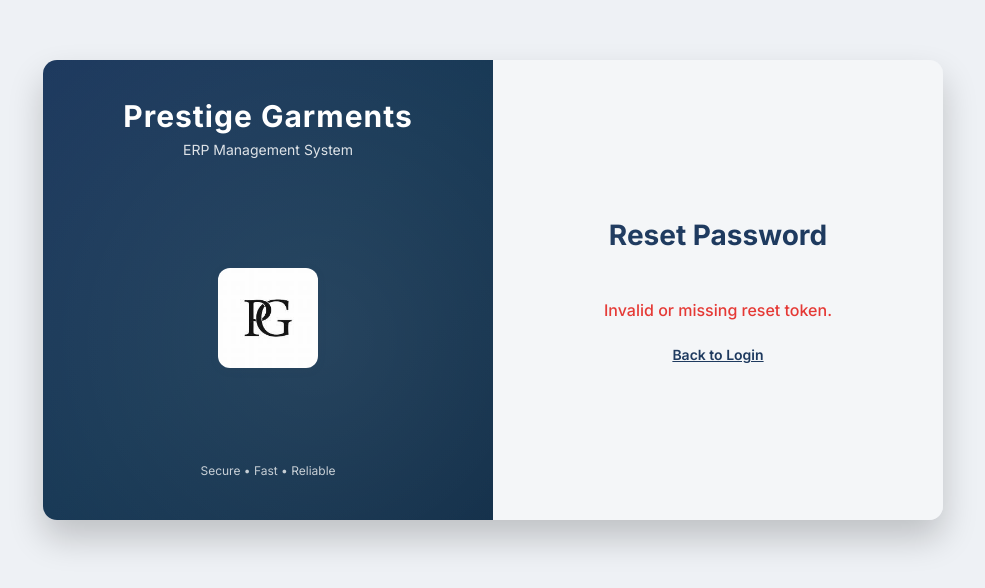
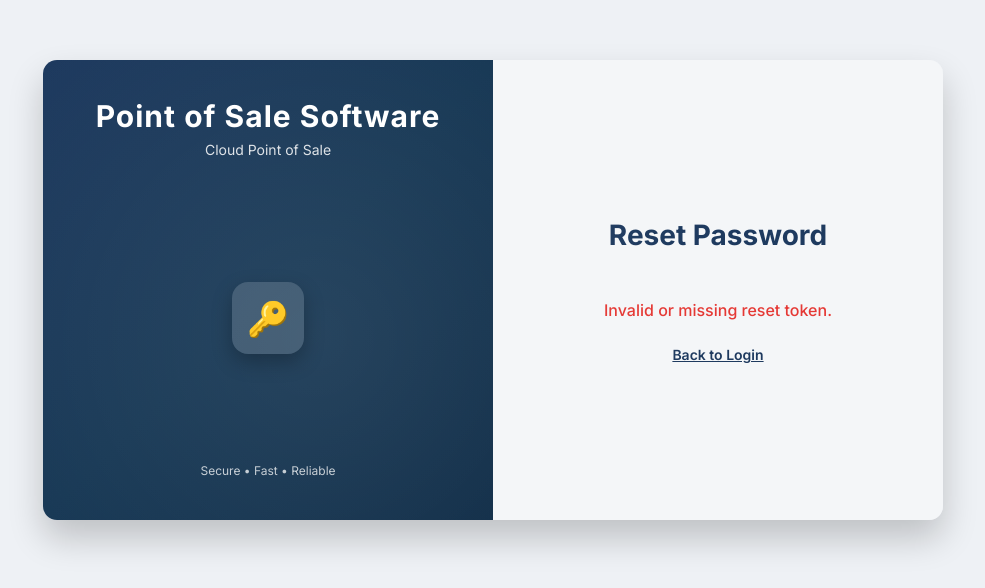
Before and after one commit to preyansh1409/pos-copy, a React (Vite) app in the folder frontend/: page /reset-password in a window 1280 px wide. Shown: the part 110-698 px from the top of the page, without its empty margins (147-1132 px from the left). Built offline with nearby package versions, Linux system fonts and the light colour scheme.

Commit message:
feat: complete neutralization of branding headings across all screens

```diff
--- a/frontend/src/AdminDashboard/Sidebar.jsx
+++ b/frontend/src/AdminDashboard/Sidebar.jsx
@@ -114,7 +114,7 @@ export default function Sidebar() {
                             textAlign: 'center',
                             maxWidth: '180px'
                         }}>
-                            {localStorage.getItem('business_name') || 'Prestige Garments'}
+                            {localStorage.getItem('business_name') || 'Point of Sale Software'}
                         </span>
                         <img
                             src={localStorage.getItem('logo_url') || '/logo.jpg'}
--- a/frontend/src/AdminLogin/ResetPassword.jsx
+++ b/frontend/src/AdminLogin/ResetPassword.jsx
@@ -71,11 +71,11 @@ export default function ResetPassword() {
 
                 <div className="admin-left-panel">
                     <div className="brand-wrapper">
-                        <h1 className="brand-title">Prestige Garments</h1>
-                        <p className="brand-subtitle">ERP Management System</p>
+                        <h1 className="brand-title">Point of Sale Software</h1>
+                        <p className="brand-subtitle">Cloud Point of Sale</p>
                     </div>
                     <div style={{ display: 'flex', justifyContent: 'center', alignItems: 'center', margin: '32px 0 18px 0' }}>
-                        <img src="/logo.jpg" alt="PG Logo" style={{ width: 100, height: 100, objectFit: 'contain', borderRadius: 12, boxShadow: '0 2px 8px rgba(44,62,80,0.10)' }} />
+                        <div className="pos-icon">🔑</div>
                     </div>
                     <div className="left-footer">Secure • Fast • Reliable</div>
                 </div>
--- a/frontend/src/Billing/Billing.jsx
+++ b/frontend/src/Billing/Billing.jsx
@@ -804,7 +804,7 @@ export default function Billing() {
                 </div>
                 <div className="brand-section" style={{ justifyContent: 'center' }}>
                     <div className="brand-text" style={{ textAlign: 'center' }}>
-                        <h2>{localStorage.getItem('business_name') || 'Prestige Garments'}</h2>
+                        <h2>{localStorage.getItem('business_name') || 'Point of Sale Software'}</h2>
                         <span>Billing Terminal</span>
                     </div>
                 </div>
--- a/frontend/src/DailyCollection/DailyCollection.jsx
+++ b/frontend/src/DailyCollection/DailyCollection.jsx
@@ -649,7 +649,7 @@ export default function DailyCollection({ standalone = true, initialTab = "summa
                         style={{ width: 40, height: 40, objectFit: 'contain', borderRadius: '4px' }}
                     />
                     <div>
-                        <div className="dc-brand-name">{localStorage.getItem('business_name') || 'Prestige Garments'}</div>
+                        <div className="dc-brand-name">{localStorage.getItem('business_name') || 'Point of Sale Software'}</div>
                         <div className="dc-brand-sub">Daily Collection</div>
                     </div>
                 </div>
--- a/frontend/src/Print/Print.jsx
+++ b/frontend/src/Print/Print.jsx
@@ -142,7 +142,7 @@ export default function Print() {
         <div className="invoice-header-centered">
           <div className="brand-info">
             <img src={localStorage.getItem('logo_url') || '/logo.jpg'} alt="Logo" />
-            <h1>{localStorage.getItem('business_name') || 'Prestige Garments'}</h1>
+            <h1>{localStorage.getItem('business_name') || 'Point of Sale Software'}</h1>
             <div className="brand-details">
               <p>23, Ravi Complex, Near Paldi Bus Stand, Paldi, Ahmedabad - 380007</p>
               <p>Ph: 1000000000 | preyanshpatel1409@gmail.com</p>
--- a/frontend/src/ReturnReplace/ReturnReplace.jsx
+++ b/frontend/src/ReturnReplace/ReturnReplace.jsx
@@ -1400,7 +1400,7 @@ export default function ReturnReplace() {
                         className="rr-sidebar-logo"
                         style={{ width: 40, height: 40, objectFit: 'contain', borderRadius: '4px' }}
                     />
-                    <div className="rr-sidebar-name">{localStorage.getItem('business_name') || 'Prestige Garments'}</div>
+                    <div className="rr-sidebar-name">{localStorage.getItem('business_name') || 'Point of Sale Software'}</div>
                     <div className="rr-sidebar-module">Refund & Return</div>
                 </div>
 
--- a/frontend/src/SuperAdmin/ExistingUsers.jsx
+++ b/frontend/src/SuperAdmin/ExistingUsers.jsx
@@ -95,7 +95,7 @@ const ExistingUsers = () => {
         localStorage.setItem("username", data.user.username);
         localStorage.setItem("user", JSON.stringify(data.user));
         localStorage.setItem("db_name", data.user.db_name || "");
-        localStorage.setItem("business_name", data.user.business_name || "Prestige Garments");
+        localStorage.setItem("business_name", data.user.business_name || "Point of Sale Software");
         localStorage.setItem("logo_url", data.user.logo_url || "/logo.jpg");
 
         window.location.href = "/admin-dashboard";
--- a/frontend/src/purchase/PurchaseDashboard.jsx
+++ b/frontend/src/purchase/PurchaseDashboard.jsx
@@ -407,7 +407,7 @@ export default function PurchaseDashboard() {
         </div>
         <div className="brand-section" style={{ justifyContent: 'center' }}>
           <div className="brand-text" style={{ textAlign: 'center' }}>
-            <h2>{localStorage.getItem('business_name') || 'Prestige Garments'}</h2>
+            <h2>{localStorage.getItem('business_name') || 'Point of Sale Software'}</h2>
             <span>Purchase Dashboard</span>
           </div>
         </div>
```
